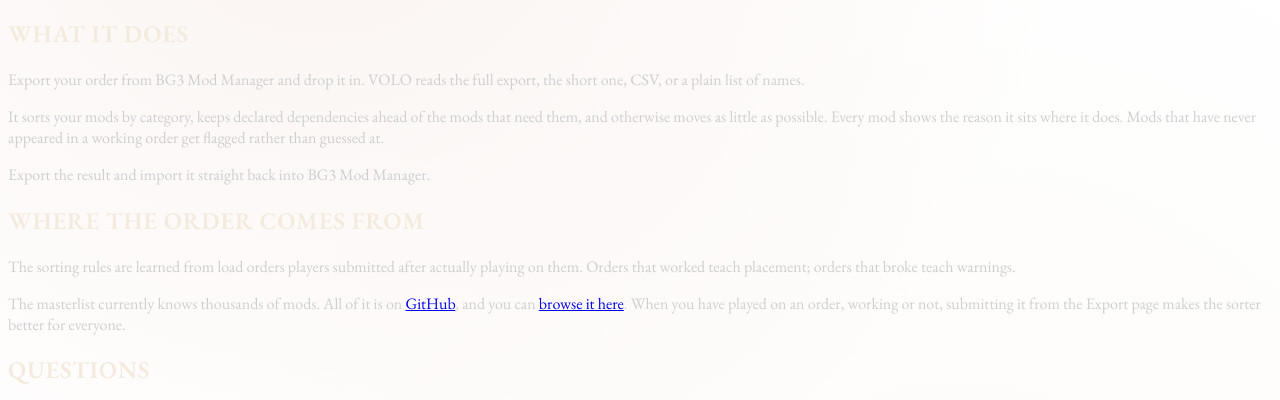
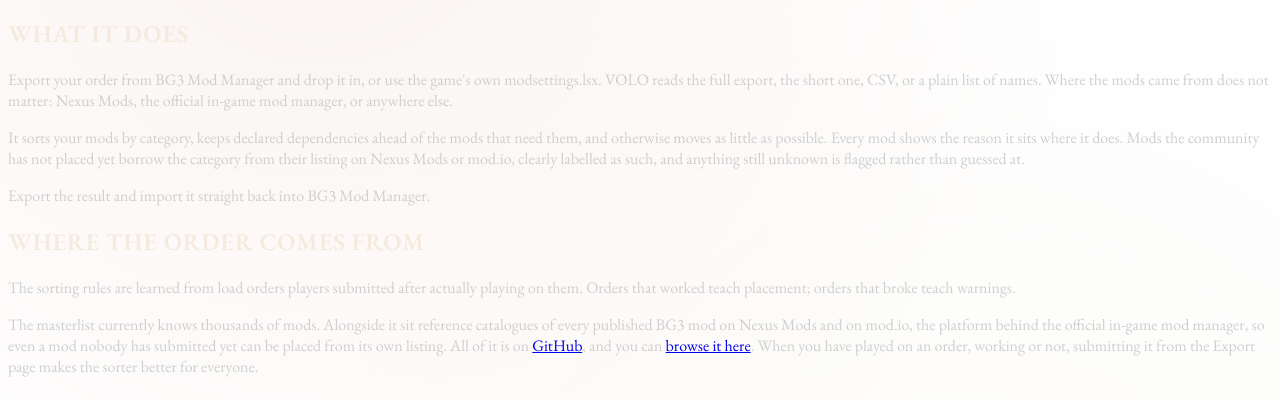
Before and after one commit to Moonie8t7/VOLO, a React (Vite) app in the folder client/: page / in a window 1280 px wide. Shown: the part 552-952 px from the top of the page. Built offline with nearby package versions, Linux system fonts and the light colour scheme; no server answers.

Commit message:
Say which mod platforms are supported

```diff
--- a/client/src/pages/LandingPage.tsx
+++ b/client/src/pages/LandingPage.tsx
@@ -50,14 +50,19 @@ export default function LandingPage() {
         </h2>
         <div className="space-y-6 mb-16 leading-relaxed" style={{ color: "hsl(var(--bg3-main))" }}>
           <p>
-            Export your order from BG3 Mod Manager and drop it in. VOLO reads the
-            full export, the short one, CSV, or a plain list of names.
+            Export your order from BG3 Mod Manager and drop it in, or use the
+            game's own modsettings.lsx. VOLO reads the full export, the short
+            one, CSV, or a plain list of names. Where the mods came from does
+            not matter: Nexus Mods, the official in-game mod manager, or
+            anywhere else.
           </p>
           <p>
             It sorts your mods by category, keeps declared dependencies ahead of
             the mods that need them, and otherwise moves as little as possible.
-            Every mod shows the reason it sits where it does. Mods that have
-            never appeared in a working order get flagged rather than guessed at.
+            Every mod shows the reason it sits where it does. Mods the community
+            has not placed yet borrow the category from their listing on Nexus
+            Mods or mod.io, clearly labelled as such, and anything still unknown
+            is flagged rather than guessed at.
           </p>
           <p>
             Export the result and import it straight back into BG3 Mod Manager.
@@ -76,7 +81,11 @@ export default function LandingPage() {
           <p>
             The masterlist currently knows
             {modCount ? ` ${modCount.toLocaleString()} mods` : " thousands of mods"}
-            {patch ? `, calibrated against BG3 ${patch}` : ""}. All of it is on{" "}
+            {patch ? `, calibrated against BG3 ${patch}` : ""}. Alongside it sit
+            reference catalogues of every published BG3 mod on Nexus Mods and on
+            mod.io, the platform behind the official in-game mod manager, so even
+            a mod nobody has submitted yet can be placed from its own listing.
+            All of it is on{" "}
             <a
               href="https://github.com/Moonie8t7/VOLO"
               target="_blank"
@@ -138,6 +147,20 @@ export default function LandingPage() {
             </AccordionContent>
           </AccordionItem>
 
+          <AccordionItem value="sources" className="border-ornate/20">
+            <AccordionTrigger className="text-left font-semibold">
+              Does it matter where my mods are from?
+            </AccordionTrigger>
+            <AccordionContent className="text-muted-foreground">
+              No. VOLO sorts the load order file, and a pak is a pak whether it
+              came from Nexus Mods, the official in-game mod manager at
+              baldursgate3.game (which runs on mod.io), or anywhere else. VOLO
+              also keeps reference catalogues of both platforms, so a mod the
+              community has not placed yet can still be categorised from its
+              own listing.
+            </AccordionContent>
+          </AccordionItem>
+
           <AccordionItem value="wrong" className="border-ornate/20">
             <AccordionTrigger className="text-left font-semibold">
               What if VOLO gets something wrong?
```
Also changed, not shown: 1 other file (tests, documents, lock files or other folders).
